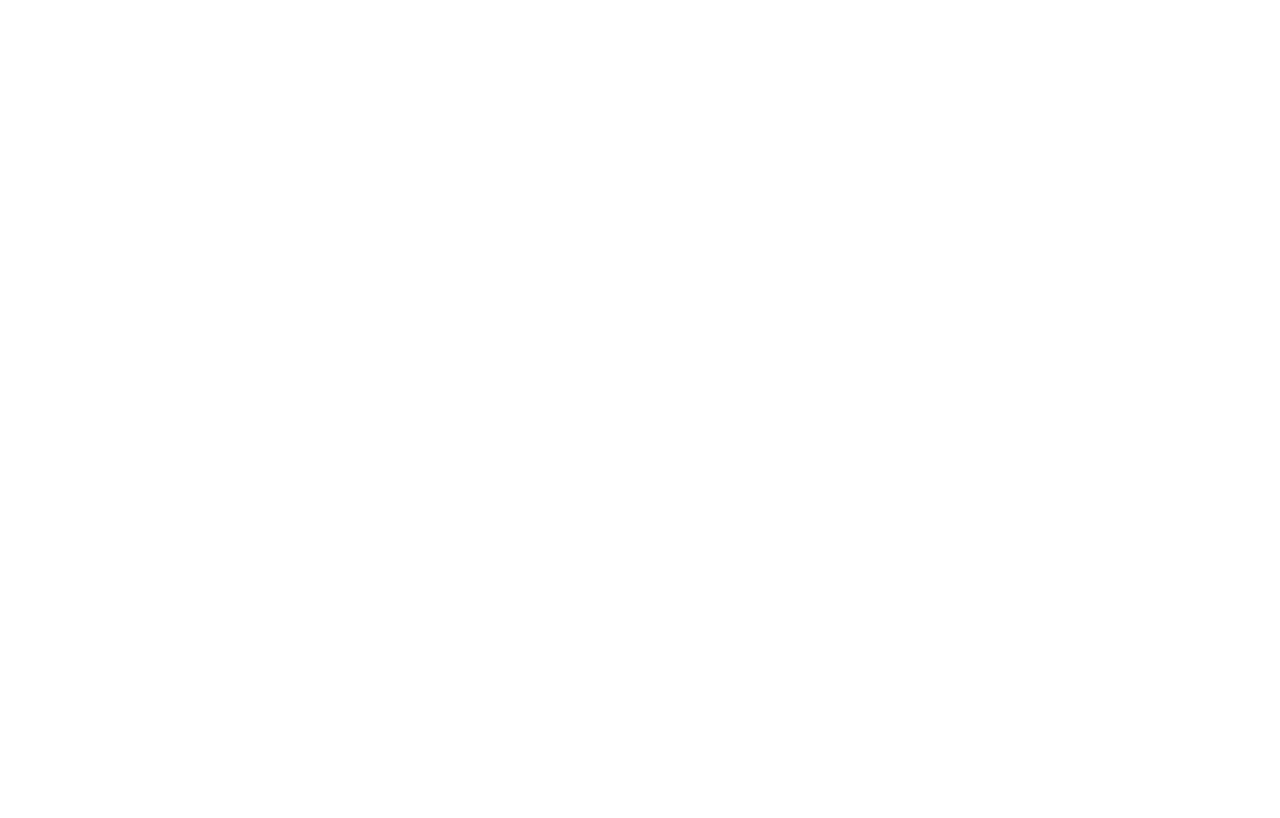
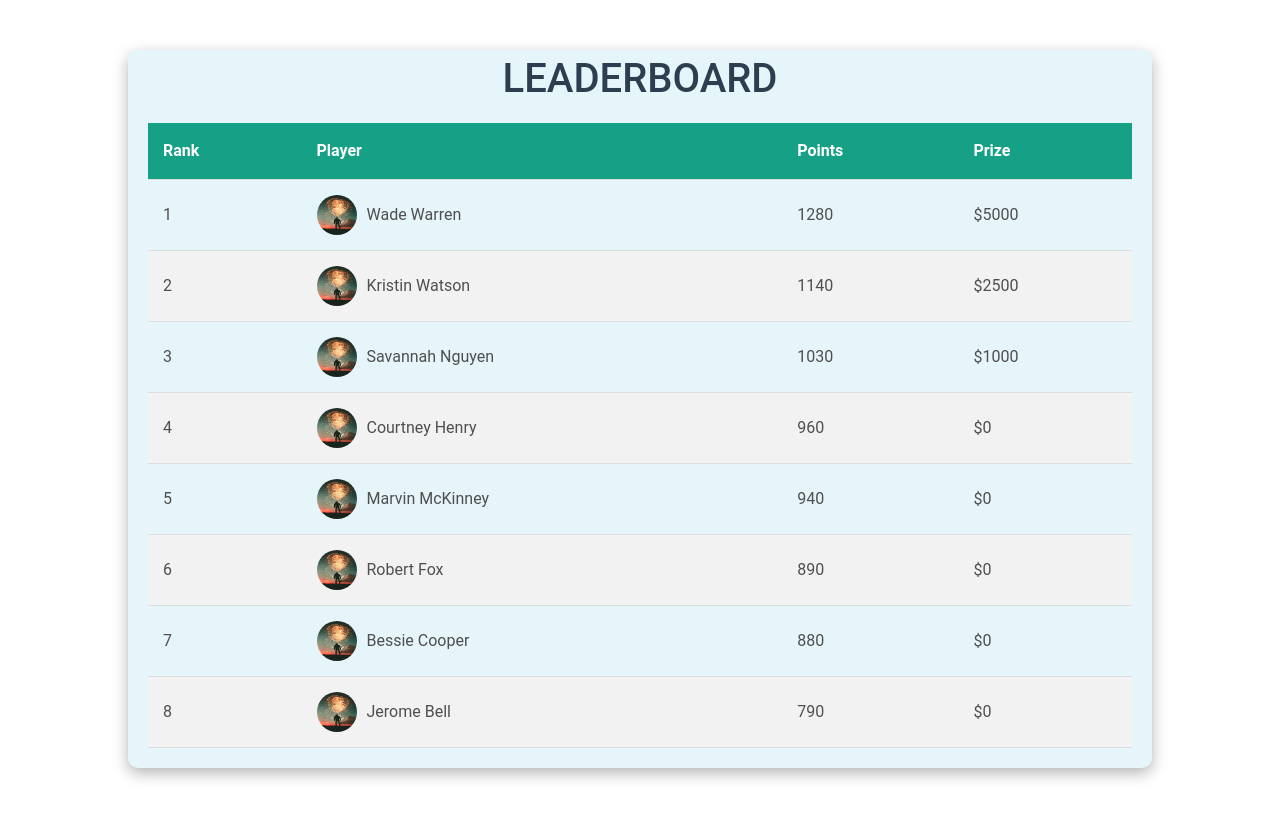
Before and after one commit to atmabodha/utmt-hackathon-platform, a React (Create React App) app in the folder front-end/coding_contest_app/: page /leaderboard in a window 1280 px wide. Before the commit this address had no page. Built offline with nearby package versions, Linux system fonts and the light colour scheme.

Commit message:
creating leaderboard page

```diff
--- a/front-end/coding_contest_app/src/Router.js
+++ b/front-end/coding_contest_app/src/Router.js
@@ -2,15 +2,15 @@
 import { BrowserRouter as Router, Routes, Route } from "react-router-dom";
 import HostDashboard from "./host/pages/Dashboard";
 import ContestCreation from "./host/pages/ContestCreation";
-
+import LeaderboardPage from "./host/pages/LeaderboardPage";
 
 function ApplicationRouter() {
   return (
     <Router>
       <Routes>
-        <Route path="/" element={<HostDashboard/>} />
+        <Route path="/" element={<HostDashboard />} />
         <Route path="/host" element={<ContestCreation />} />
-        {/* <Route path="/leaderboard" element={<Leaderboard />} /> */}
+        <Route path="/leaderboard" element={<LeaderboardPage />} />
       </Routes>
     </Router>
   );
--- /dev/null
+++ b/front-end/coding_contest_app/src/host/pages/LeaderboardPage.js
@@ -0,0 +1,7 @@
+import React from "react";
+import Leaderboard from "../components/leaderboard/Leaderboard";
+const LeaderboardPage = () => {
+  return <Leaderboard />;
+};
+
+export default LeaderboardPage;
```
